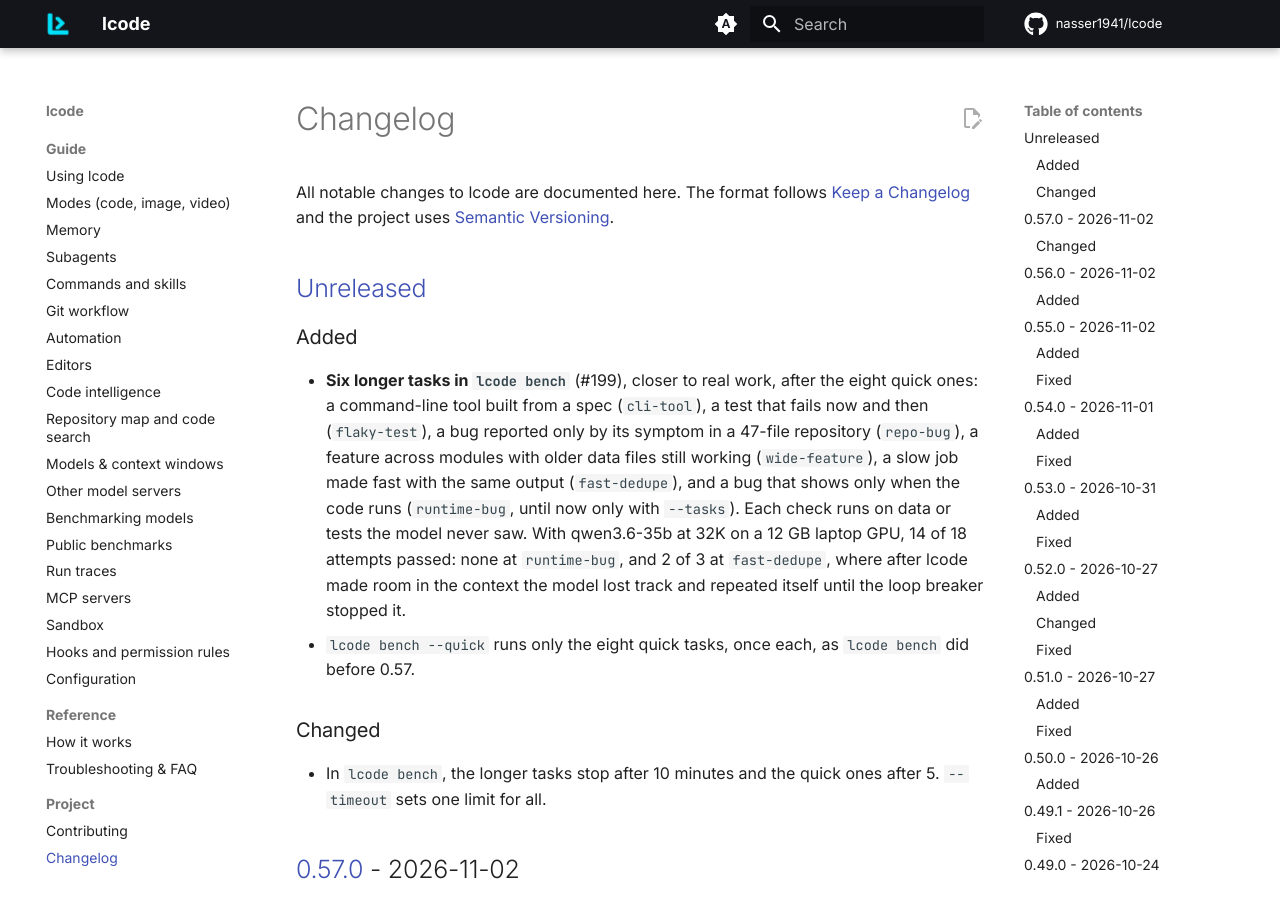
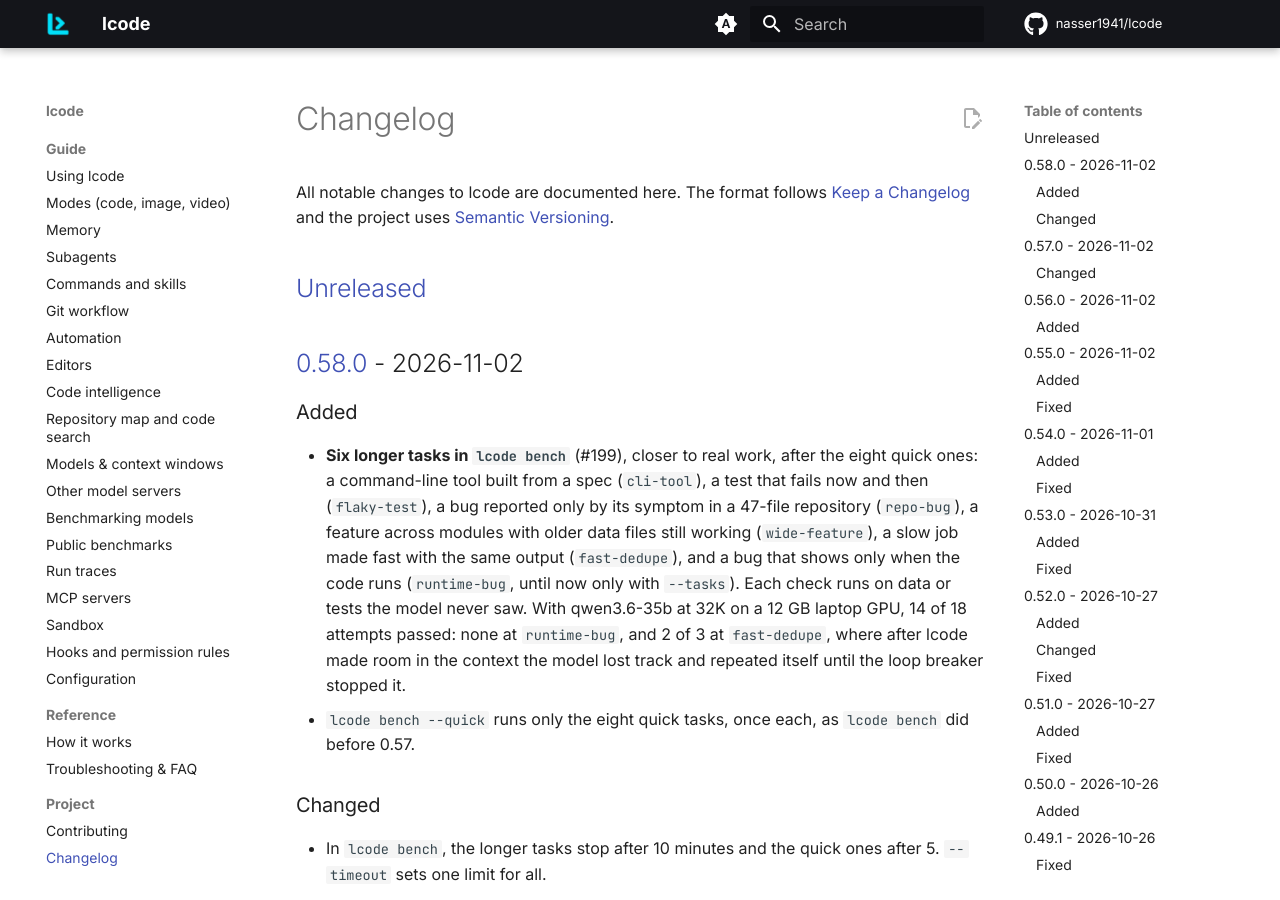
Before and after one commit to nasser1941/lcode, an MkDocs documentation site: the page built from docs/changelog.md, in a window 1280 px wide and 900 px high. Built offline with MkDocs 1.6.1 and Material for MkDocs 9.7.7, drawn with Linux system fonts in a browser that asks for light colours; comment, search, counter and statistics services are not loaded.

Commit message:
Release 0.58.0 (#231)
Co-authored-by: Naser Derakhshan <9349840+nasser1941@users.noreply.github.com>
Co-authored-by: Claude Opus 5.5 <noreply@anthropic.com>

```diff
--- a/CHANGELOG.md
+++ b/CHANGELOG.md
@@ -5,6 +5,8 @@ All notable changes to lcode are documented here. The format follows
 [Semantic Versioning](https://semver.org/).
 
 ## [Unreleased]
+
+## [0.58.0] - 2026-11-02
 
 ### Added
 
@@ -1240,7 +1242,8 @@ First public release.
 - `AGENTS.md` project instructions and `/init` to generate them.
 - One-line installer for Linux and macOS.
 
-[Unreleased]: https://github.com/nasser1941/lcode/compare/v0.57.0...HEAD
+[Unreleased]: https://github.com/nasser1941/lcode/compare/v0.58.0...HEAD
+[0.58.0]: https://github.com/nasser1941/lcode/compare/v0.57.0...v0.58.0
 [0.57.0]: https://github.com/nasser1941/lcode/compare/v0.56.0...v0.57.0
 [0.56.0]: https://github.com/nasser1941/lcode/compare/v0.55.0...v0.56.0
 [0.55.0]: https://github.com/nasser1941/lcode/compare/v0.54.0...v0.55.0
--- a/src/lcode/__init__.py
+++ b/src/lcode/__init__.py
@@ -3,7 +3,7 @@
 From a program: `from lcode import Session` (see lcode.api).
 """
 
-__version__ = "0.57.0"
+__version__ = "0.58.0"
 
 API = ("Session", "Result", "Options", "SetupError")
 
```
Also changed, not shown: docs/quickstart.md (+1 -1 lines).
